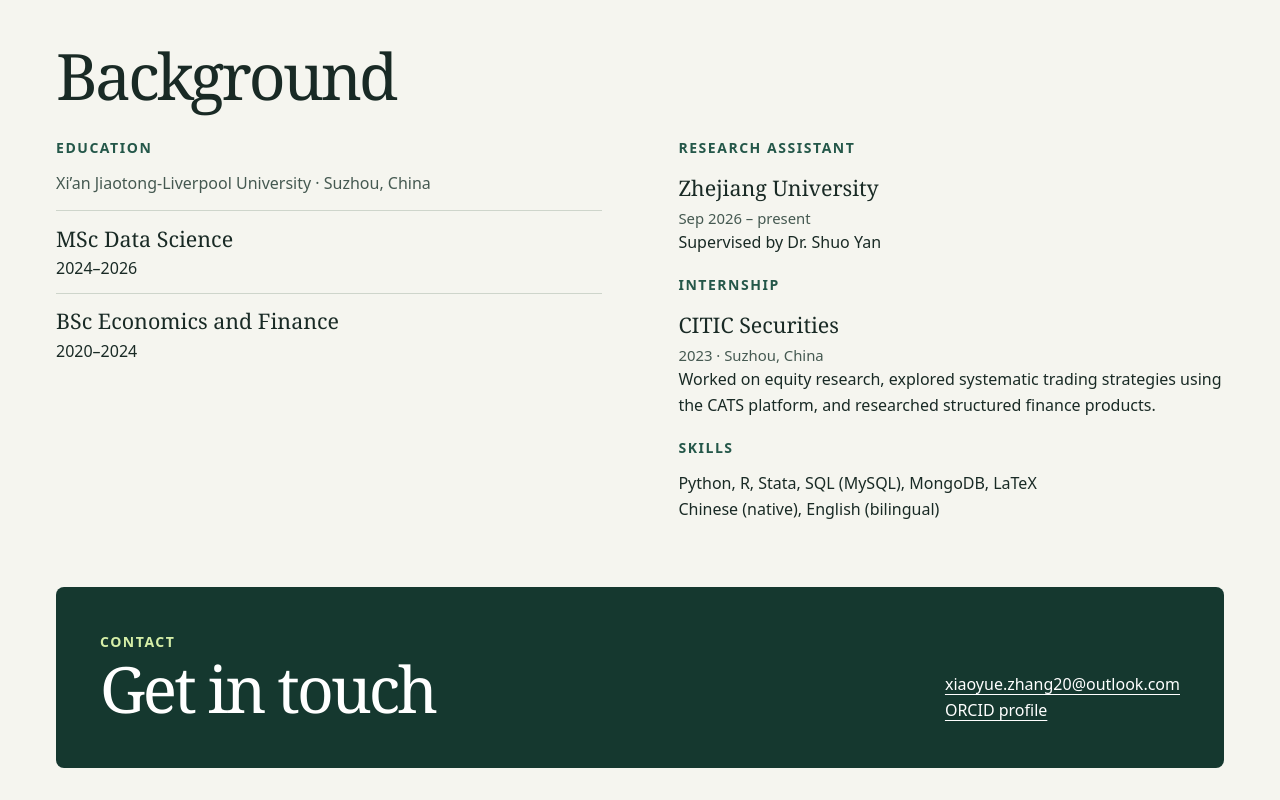
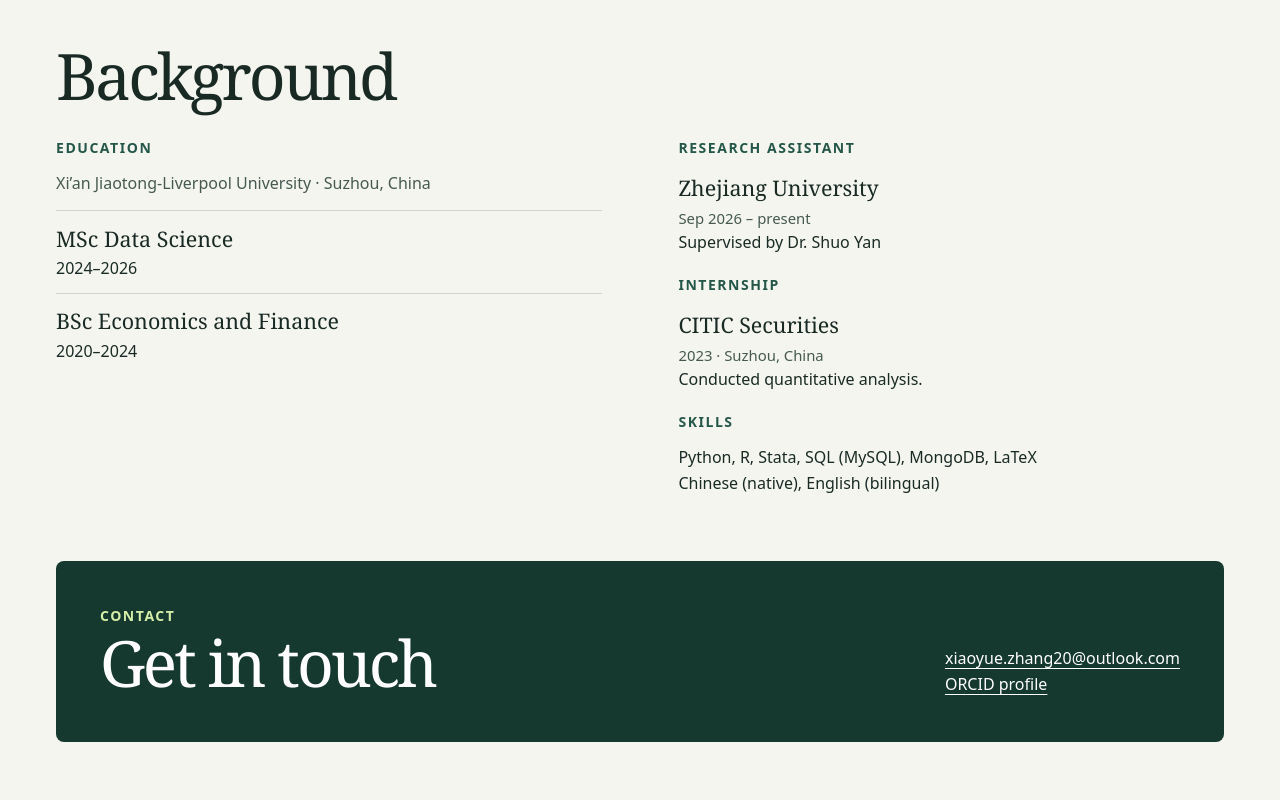
Before and after one commit to elliezhang11/elliezhang11.github.io, a plain HTML site: page index.html in a window 1280 px wide. Shown: the part 2516-3316 px from the top of the page. After the commit the page ends 3290 px from the top, so only its background shows below. Drawn offline with Linux system fonts and the light colour scheme.

Commit message:
Shorten internship description

```diff
--- a/index.html
+++ b/index.html
@@ -97,7 +97,7 @@
           <h3 class="eyebrow skills">Internship</h3>
           <h4>CITIC Securities</h4>
           <p class="byline">2023 · Suzhou, China</p>
-          <p>Worked on equity research, explored systematic trading strategies using the CATS platform, and researched structured finance products.</p>
+          <p>Conducted quantitative analysis.</p>
           <h3 class="eyebrow skills">Skills</h3>
           <p>Python, R, Stata, SQL (MySQL), MongoDB, LaTeX</p>
           <p>Chinese (native), English (bilingual)</p>
```
